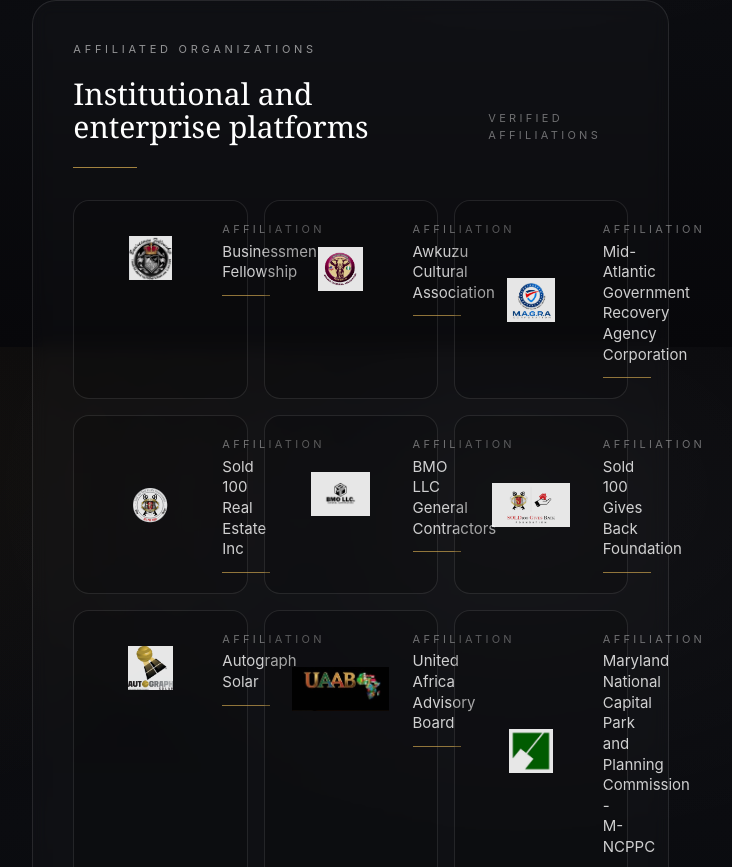
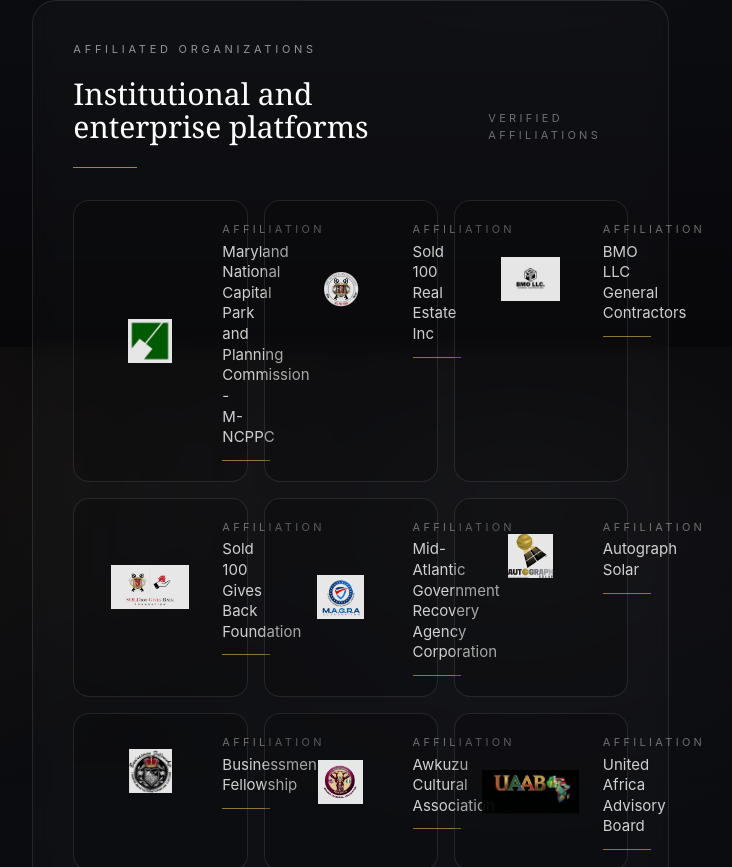
Before and after one commit to improved2025/dr-billy-okoye, a Next.js app: page /about in a window 1280 px wide. Shown: the part 1253-2120 px from the top of the page, without its empty margins (531-1263 px from the left). Built offline with nearby package versions, Linux system fonts and the light colour scheme.

Commit message:
Luxury site updates: hero, background, pillars, story, about affiliations

```diff
--- a/src/app/about/page.tsx
+++ b/src/app/about/page.tsx
@@ -1,24 +1,24 @@
 import Image from "next/image";
 
 const orgs = [
-  // Added (requested)
-  { name: "Businessmen Fellowship", src: "/images/bf-logo.png" },
-  { name: "Awkuzu Cultural Association", src: "/images/aca-logo.png" },
+  {
+    name: "Maryland National Capital Park and Planning Commission - M-NCPPC",
+    src: "/images/mncppc-logo.png",
+  },
+  { name: "Sold 100 Real Estate Inc", src: "/images/sold-logo.png" },
+  { name: "BMO LLC General Contractors", src: "/images/bmo-logo.png" },
+  {
+    name: "Sold 100 Gives Back Foundation",
+    src: "/images/giveback-logo.png",
+  },
   {
     name: "Mid-Atlantic Government Recovery Agency Corporation",
     src: "/images/mid-logo.png",
   },
-
-  // Existing
-  { name: "Sold 100 Real Estate Inc", src: "/images/sold-logo.png" },
-  { name: "BMO LLC General Contractors", src: "/images/bmo-logo.png" },
-  { name: "Sold 100 Gives Back Foundation", src: "/images/giveback-logo.png" },
   { name: "Autograph Solar", src: "/images/auto-logo.png" },
+  { name: "Businessmen Fellowship", src: "/images/bf-logo.png" },
+  { name: "Awkuzu Cultural Association", src: "/images/aca-logo.png" },
   { name: "United Africa Advisory Board", src: "/images/uaab-logo.png" },
-  {
-    name: "Maryland National Capital Park and Planning Commission - M-NCPPC",
-    src: "/images/mncppc-logo.png",
-  },
 ] as const;
 
 export default function AboutPage() {
```
